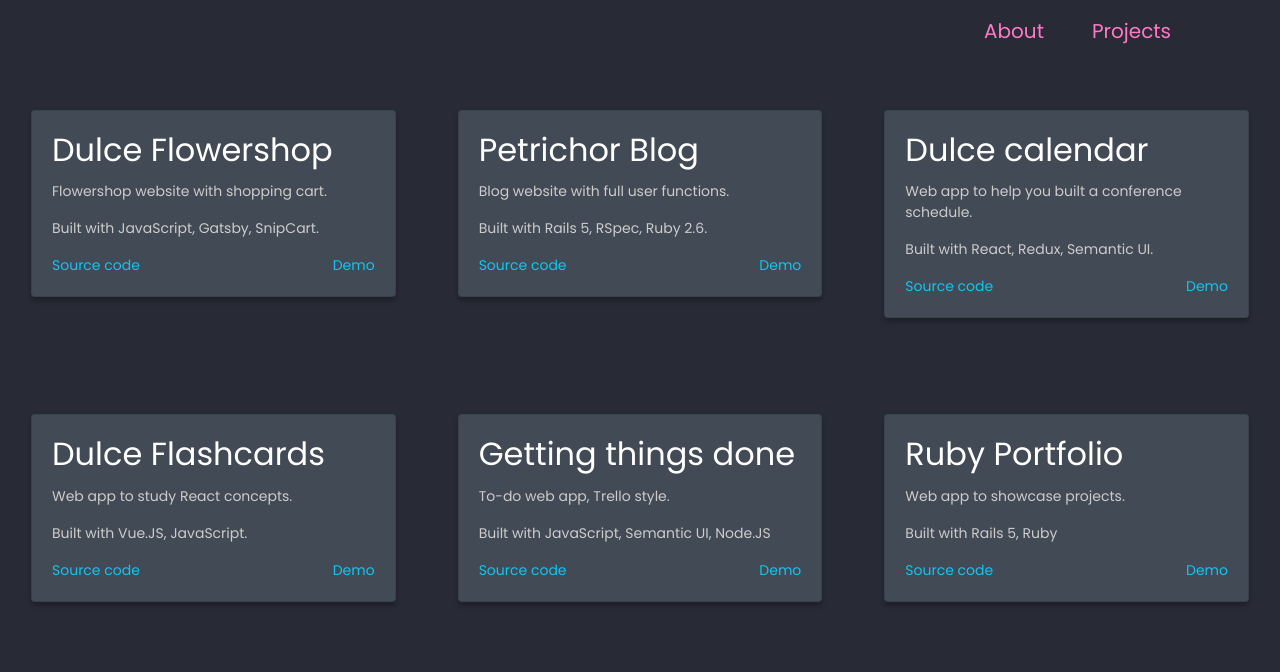
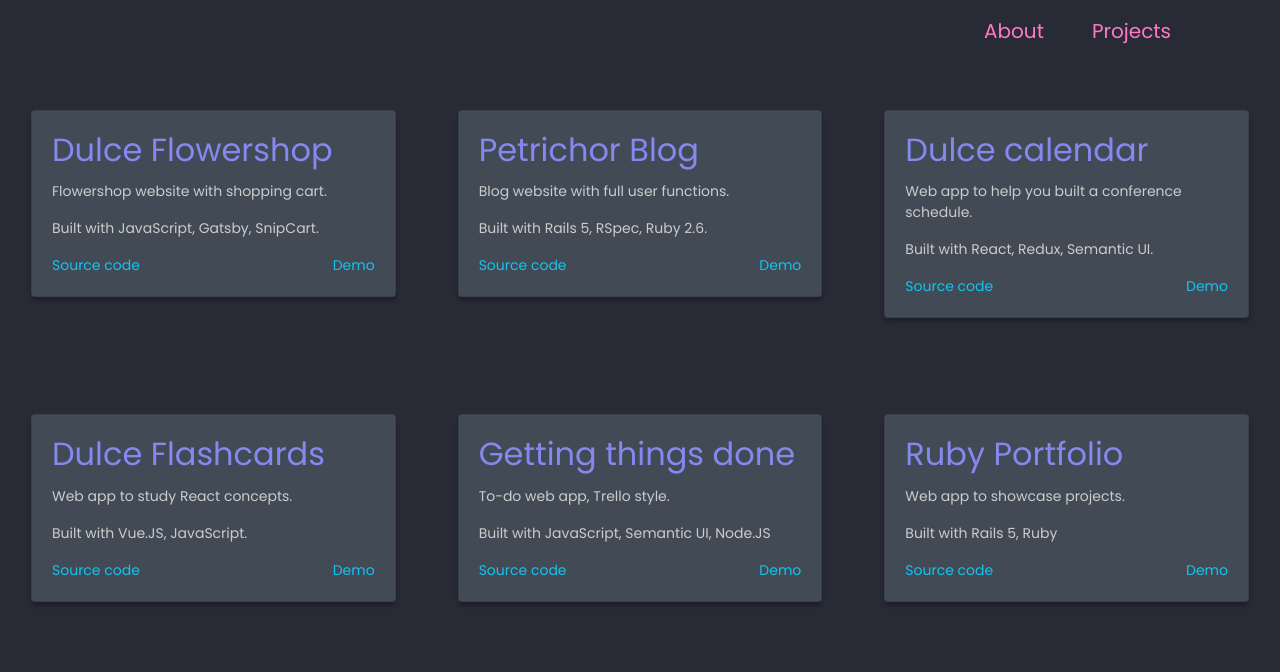
Before and after one commit to F-LuisCuevas/Luis-Gatsby, a Gatsby site: page /projects in a window 1280 px wide. Shown: the top 672 px of the page. Built offline with nearby package versions, Linux system fonts and the light colour scheme; Gatsby itself is replaced by a stand-in of ours.

Commit message:
Restyling card titles

```diff
--- a/src/style.css
+++ b/src/style.css
@@ -80,6 +80,10 @@
   color: #12c5f1 !important;
 }
 
+.card-title {
+  color: #8589ef !important;
+}
+
 .card:hover {
   transform: scale(1.04);
 }
```
